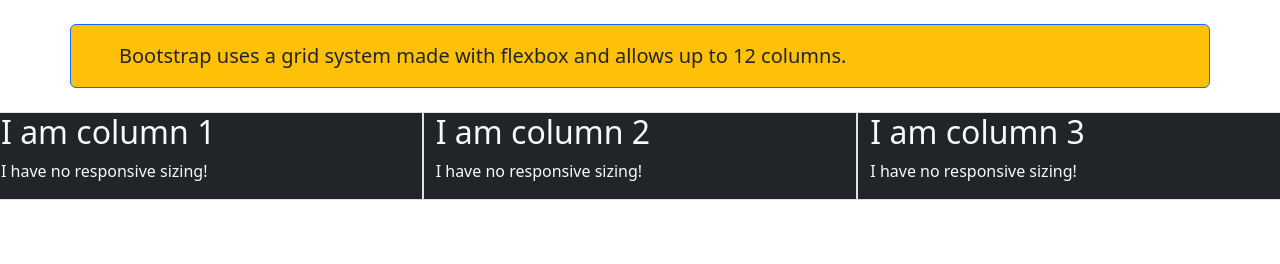
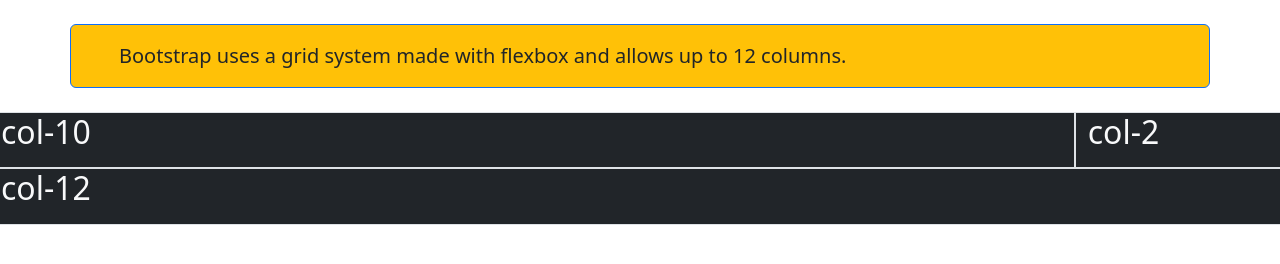
Before and after one commit to adrianhelllo/bootstrap_2, a plain HTML site: page index.html in a window 1280 px wide. Drawn offline with nearby package versions, Linux system fonts and the light colour scheme.

Commit message:
more grid sizing

```diff
--- a/index.html
+++ b/index.html
@@ -19,17 +19,17 @@
       columns.
     </div>
     <div class="row">
-      <div class="col border bg-dark text-light">
-        <h2>I am column 1</h2>
-        <p>I have no responsive sizing!</p>
+      <div class="col-10 border bg-dark text-light">
+        <h2>col-10</h2>
+        <p></p>
       </div>
-      <div class="col border bg-dark text-light">
-        <h2>I am column 2</h2>
-        <p>I have no responsive sizing!</p>
+      <div class="col-2 border bg-dark text-light">
+        <h2>col-2</h2>
+        <p></p>
       </div>
-      <div class="col border bg-dark text-light">
-        <h2>I am column 3</h2>
-        <p>I have no responsive sizing!</p>
+      <div class="col-12 border bg-dark text-light">
+        <h2>col-12</h2>
+        <p></p>
       </div>
     </div>
   </body>
```
